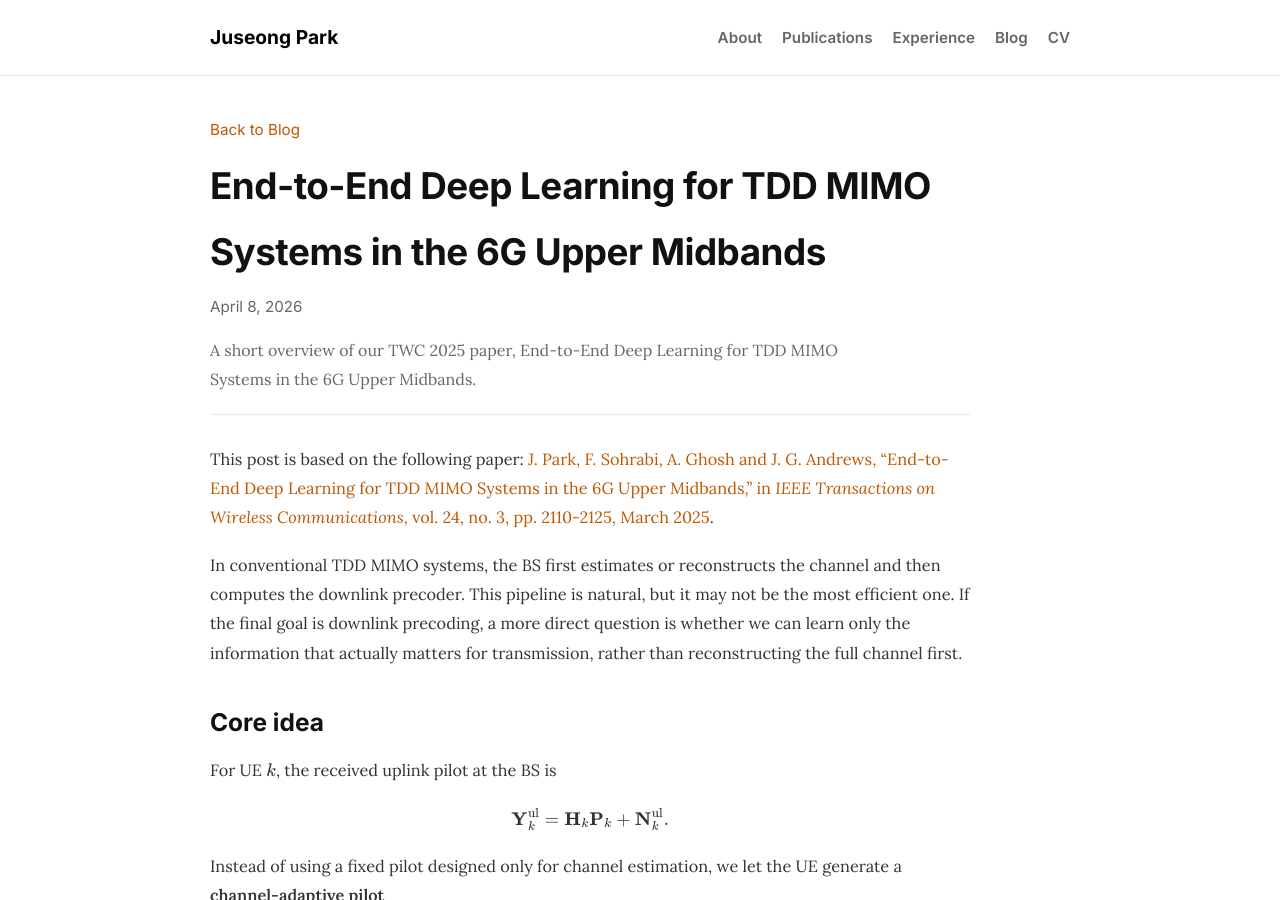
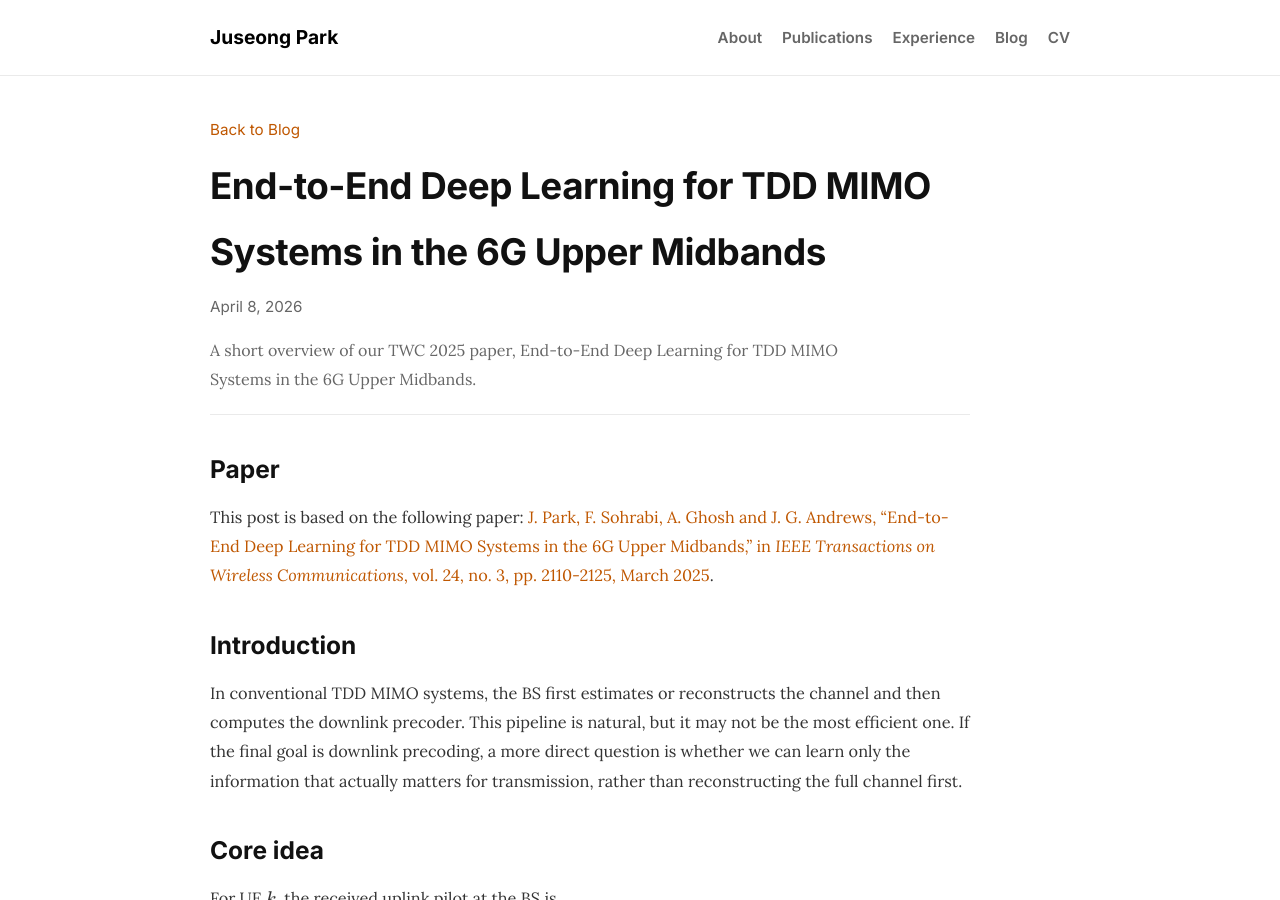
Before and after one commit to Ju-seong/Ju-seong.github.io, a Jekyll site: the page built from _posts/2026-04-08-e2e-deeplearning.md, in a window 1280 px wide and 900 px high. Built offline with Jekyll 4.4.1, drawn with Linux system fonts in a browser that asks for light colours.

Commit message:
Add section headings to e2e deep learning post

```diff
--- a/_posts/2026-04-08-e2e-deeplearning.md
+++ b/_posts/2026-04-08-e2e-deeplearning.md
@@ -6,7 +6,11 @@ math: true
 description: "A short overview of our TWC 2025 paper, End-to-End Deep Learning for TDD MIMO Systems in the 6G Upper Midbands."
 ---
 
+## Paper
+
 This post is based on the following paper: [J. Park, F. Sohrabi, A. Ghosh and J. G. Andrews, "End-to-End Deep Learning for TDD MIMO Systems in the 6G Upper Midbands," in *IEEE Transactions on Wireless Communications*, vol. 24, no. 3, pp. 2110-2125, March 2025](https://ieeexplore.ieee.org/abstract/document/10810300).
+
+## Introduction
 
 In conventional TDD MIMO systems, the BS first estimates or reconstructs the channel and then computes the downlink precoder. This pipeline is natural, but it may not be the most efficient one. If the final goal is downlink precoding, a more direct question is whether we can learn only the information that actually matters for transmission, rather than reconstructing the full channel first.
 
```
